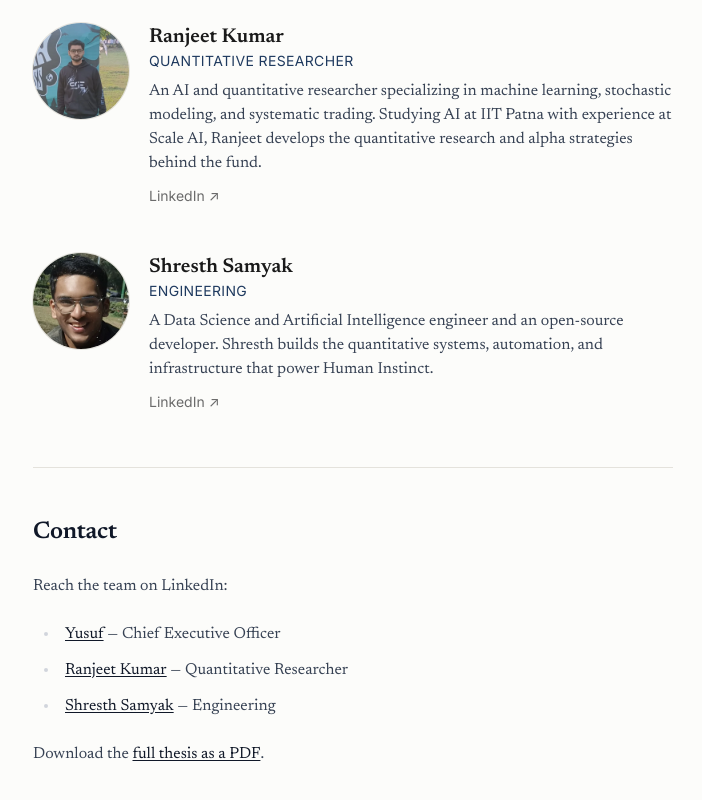
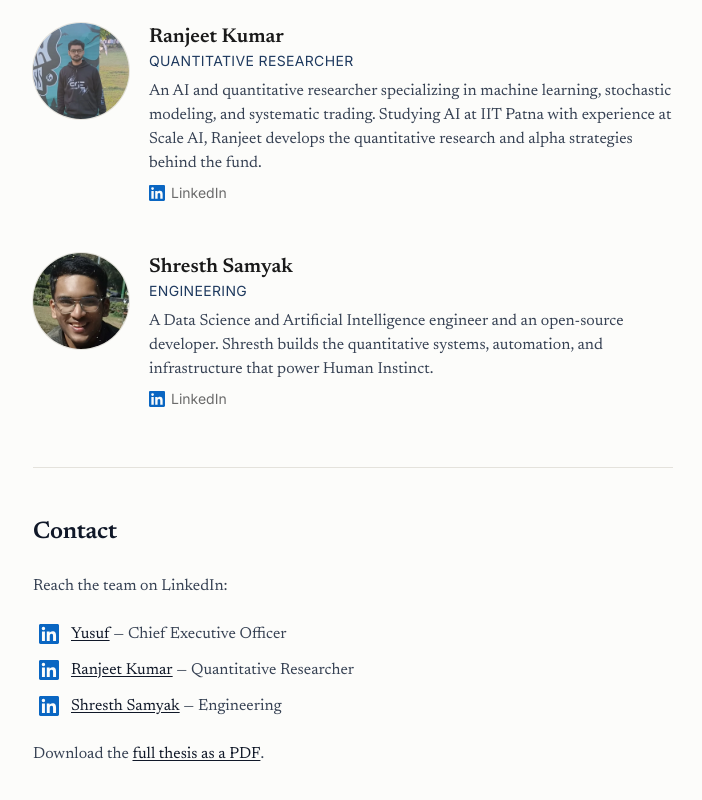
Before and after one commit to ShresthSamyak/demo_website, a Next.js app: page /about in a window 1280 px wide. Shown: the part 1046-1846 px from the top of the page, without its empty margins (287-989 px from the left). Built offline with nearby package versions, Linux system fonts and the light colour scheme; no server answers.

Commit message:
feat: add about page with fund overview and team profile section

```diff
--- a/app/about/page.tsx
+++ b/app/about/page.tsx
@@ -11,6 +11,21 @@
   description: `About ${site.name} — fund overview and the team building a quantitative covered-call income strategy.`,
   path: '/about/',
 });
+
+/** LinkedIn glyph (brand blue) used beside contact links. */
+function LinkedInIcon({ className = '' }: { className?: string }) {
+  return (
+    <svg
+      viewBox="0 0 24 24"
+      aria-hidden="true"
+      focusable="false"
+      className={className}
+      fill="#0A66C2"
+    >
+      <path d="M20.45 20.45h-3.56v-5.57c0-1.33-.02-3.04-1.85-3.04-1.85 0-2.14 1.45-2.14 2.94v5.67H9.35V9h3.41v1.56h.05c.48-.9 1.64-1.85 3.37-1.85 3.6 0 4.27 2.37 4.27 5.46v6.28zM5.34 7.43a2.06 2.06 0 1 1 0-4.13 2.06 2.06 0 0 1 0 4.13zM7.12 20.45H3.55V9h3.57v11.45zM22.22 0H1.77C.79 0 0 .77 0 1.73v20.54C0 23.22.79 24 1.77 24h20.45c.98 0 1.78-.78 1.78-1.73V1.73C24 .77 23.2 0 22.22 0z" />
+    </svg>
+  );
+}
 
 /** The team. Add a member by appending to this array (drop a matching photo in /public/team). */
 const team = [
@@ -103,9 +118,10 @@
                     href={member.linkedin}
                     target="_blank"
                     rel="noopener"
-                    className="font-sans text-sm text-muted no-underline hover:text-accent"
+                    className="inline-flex items-center gap-1.5 font-sans text-sm text-muted no-underline hover:text-accent"
                   >
-                    LinkedIn ↗
+                    <LinkedInIcon className="h-4 w-4" />
+                    LinkedIn
                   </a>
                 </p>
               </div>
@@ -119,13 +135,24 @@
       <div className="prose">
         <h2>Contact</h2>
         <p>Reach the team on LinkedIn:</p>
-        <ul>
+        <ul className="!list-none !pl-0">
           {team.map((member) => (
-            <li key={member.name}>
-              <a href={member.linkedin} target="_blank" rel="noopener">
-                {member.name}
-              </a>{' '}
-              — {member.role}
+            <li key={member.name} className="!my-2 flex items-center gap-3">
+              <a
+                href={member.linkedin}
+                target="_blank"
+                rel="noopener"
+                aria-label={`${member.name} on LinkedIn`}
+                className="inline-flex shrink-0"
+              >
+                <LinkedInIcon className="h-5 w-5" />
+              </a>
+              <span>
+                <a href={member.linkedin} target="_blank" rel="noopener">
+                  {member.name}
+                </a>{' '}
+                — {member.role}
+              </span>
             </li>
           ))}
         </ul>
```
